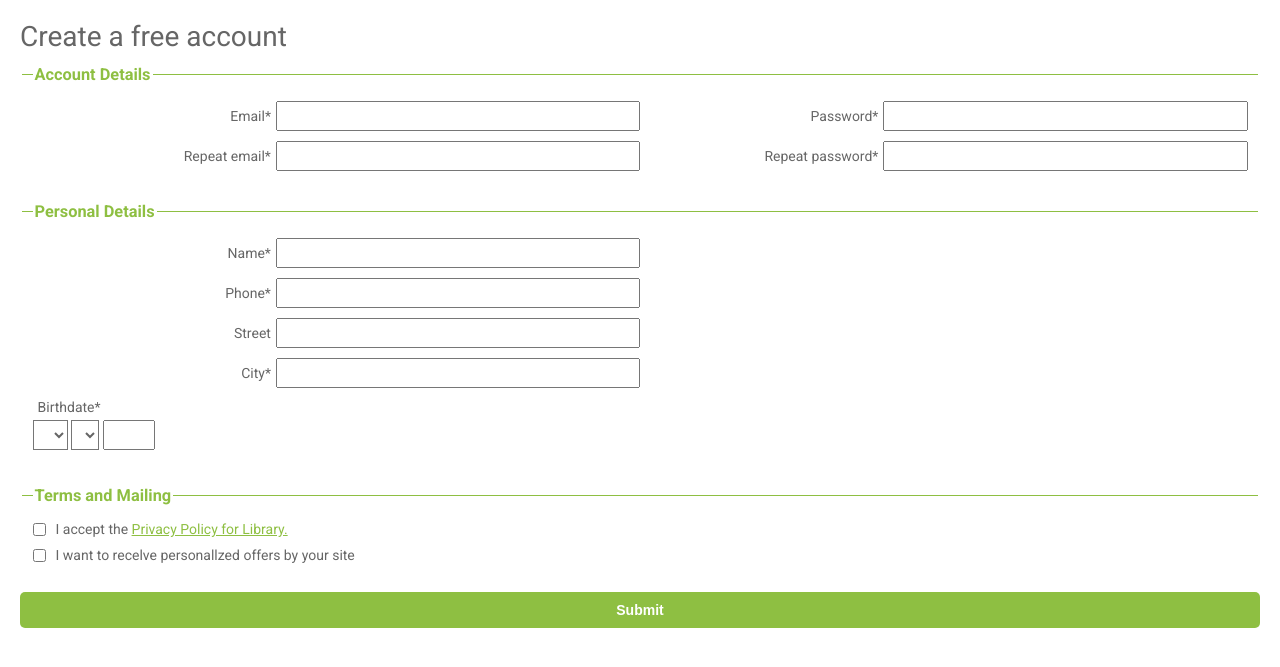
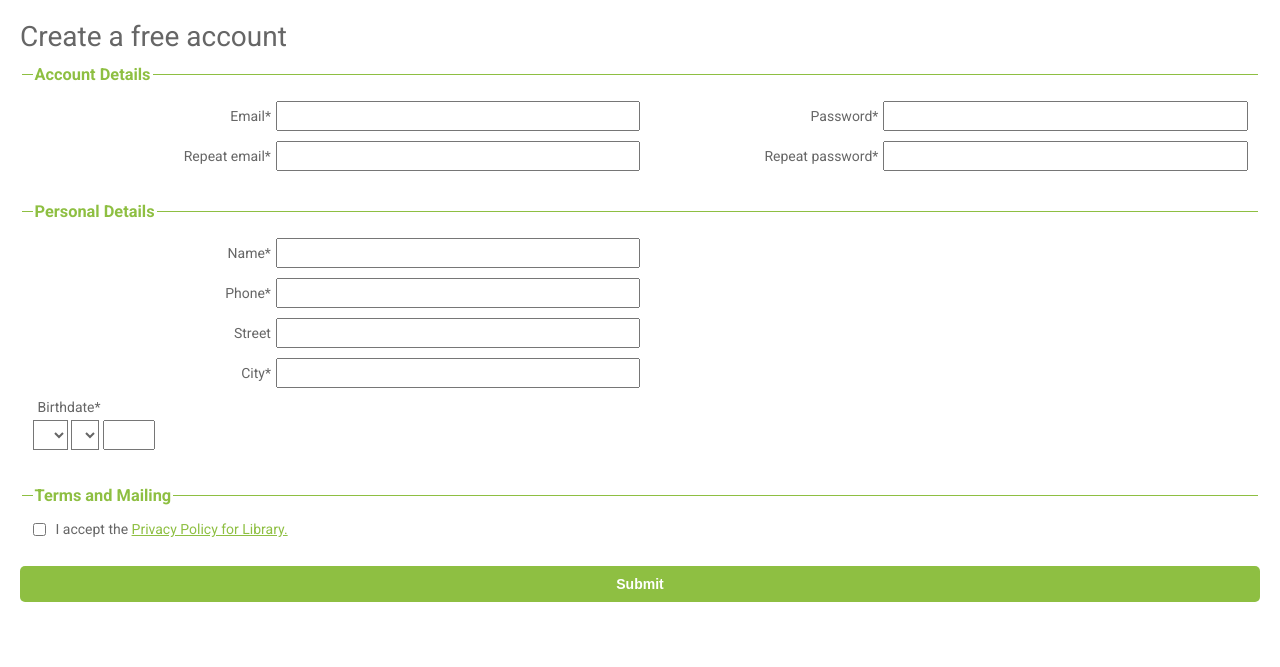
Before and after one commit to prsb2408/codemon-1, a Django app: page /stport/register/ in a window 1280 px wide. Shown: the top 667 px of the page. Run offline with Django 3.2, Linux system fonts and the light colour scheme.

Commit message:
Update register.html

```diff
--- a/codemon-master/sih_django/libauto/stport/templates/register.html
+++ b/codemon-master/sih_django/libauto/stport/templates/register.html
@@ -222,9 +222,6 @@
           <div class="checkbox">
             <input type="checkbox" name="checkbox"><span>I accept the <a href="https://www.w3docs.com/privacy-policy">Privacy Policy for Library.</a></span>
           </div>
-          <div class="checkbox">
-            <input type="checkbox" name="checkbox"><span>I want to recelve personallzed offers by your site</span>
-          </div>
       </fieldset>
       <button type="submit" href="/">Submit</button>
     </form>
```
